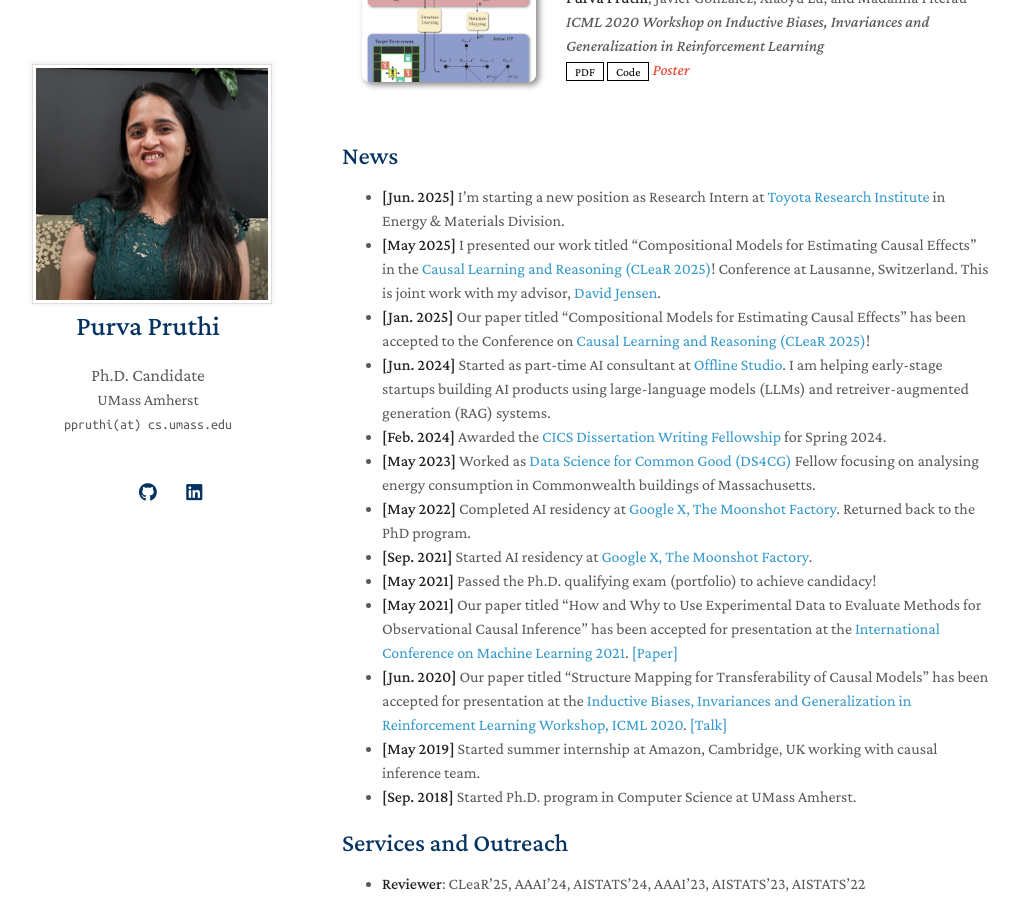
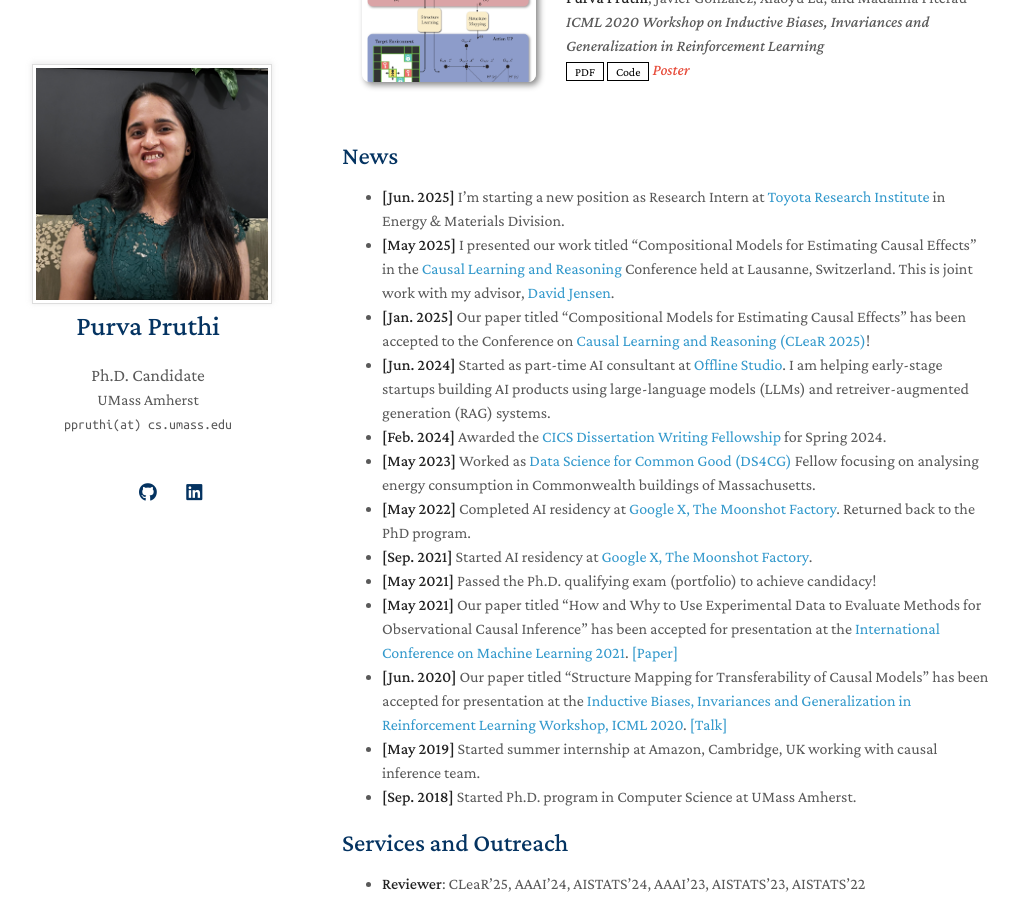
Before and after one commit to purvapruthi/purvapruthi.github.io, a Jekyll site: the page built from index.md, in a window 1280 px wide and 900 px high, scrolled down 887 px. Shown: the whole window, without its empty margins (128-1147 px from the left). Built offline with Jekyll 4.4.1, drawn with Linux system fonts in a browser that asks for light colours; a style sheet for code colours, icons or effects is not loaded.

Commit message:
updated news

```diff
--- a/index.md
+++ b/index.md
@@ -12,7 +12,7 @@ Previously, I was an AI resident at [Google X, The Moonshot Factory](https://x.c
 
 ## News
 - **[Jun. 2025]** I’m starting a new position as Research Intern at [Toyota Research Institute](https://www.linkedin.com/company/toyota-research-institute/posts/?feedView=all) in Energy & Materials Division.
-- **[May 2025]** I presented our work titled "Compositional Models for Estimating Causal Effects" in the [Causal Learning and Reasoning (CLeaR 2025)](https://www.cclear.cc/2025)! Conference at Lausanne, Switzerland. This is joint work with my advisor, [David Jensen](https://groups.cs.umass.edu/jensen/).
+- **[May 2025]** I presented our work titled "Compositional Models for Estimating Causal Effects" in the [Causal Learning and Reasoning](https://www.cclear.cc/2025) Conference held at Lausanne, Switzerland. This is joint work with my advisor, [David Jensen](https://groups.cs.umass.edu/jensen/).
 - **[Jan. 2025]** Our paper titled "Compositional Models for Estimating Causal Effects" has been accepted to the Conference on [Causal Learning and Reasoning (CLeaR 2025)](https://www.cclear.cc/2025)!
 - **[Jun. 2024]** Started as part-time AI consultant at [Offline Studio](https://www.offlinestudio.com/). I am helping early-stage startups building AI products using large-language models (LLMs) and retreiver-augmented generation (RAG) systems.
 - **[Feb. 2024]** Awarded the [CICS Dissertation Writing Fellowship](https://www.cics.umass.edu/news/spring-2024-dissertation-writing-fellowships) for Spring 2024.
```
